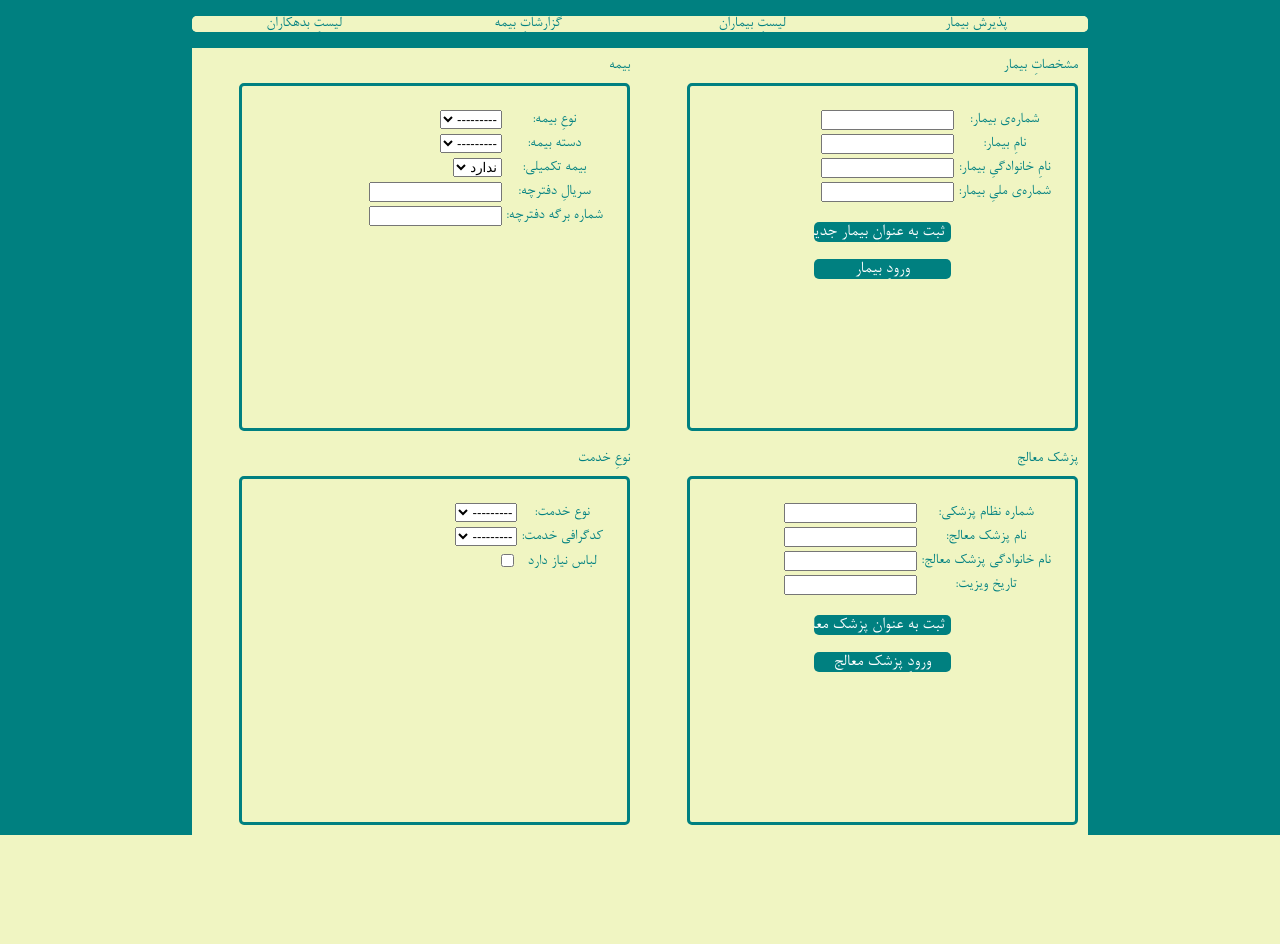
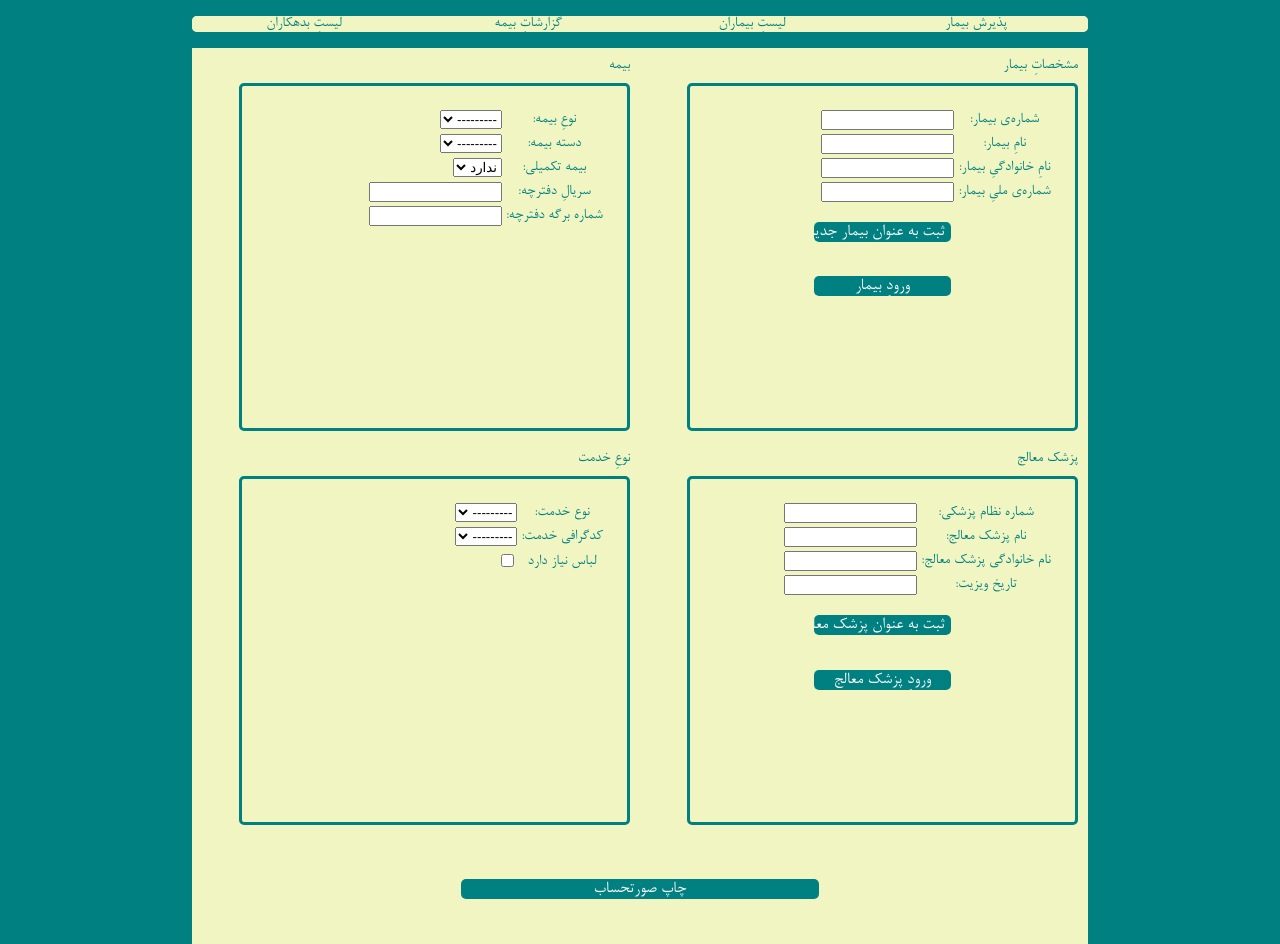
Before and after one commit to Navid777/Matab, a Django app: page /home/ in a window 1280 px wide. Before the commit the page ends 835 px from the top, so only its background shows below. Run offline with Django 3.2, Linux system fonts and the light colour scheme; the visitor is signed in with stand-in values (Sample User, id 1); data that the repository does not hold is empty.

Commit message:
Add print_bill Button Again

```diff
--- a/Matab/Templates/home.html
+++ b/Matab/Templates/home.html
@@ -303,6 +303,11 @@
        		</div>
 
         </div>
+		<div id="soorathesab">
+			<button class="submit_button" name="print_bill" onclick="window.location.href='/home/'">
+				چاپ صورتحساب
+			</button>
+		</div>
 	</div>
 
 {% endblock %}
--- a/media/css/styles.css
+++ b/media/css/styles.css
@@ -77,6 +77,7 @@ label[for=id_password] {
     border-radius: 5px;
     margin-left : 30% ;
     margin-right: 30%;
+    margin-bottom:5% ;
     width: 40% ;
     font-size: large;
     color:  white ;
```
Also changed, not shown: 1 other file.
